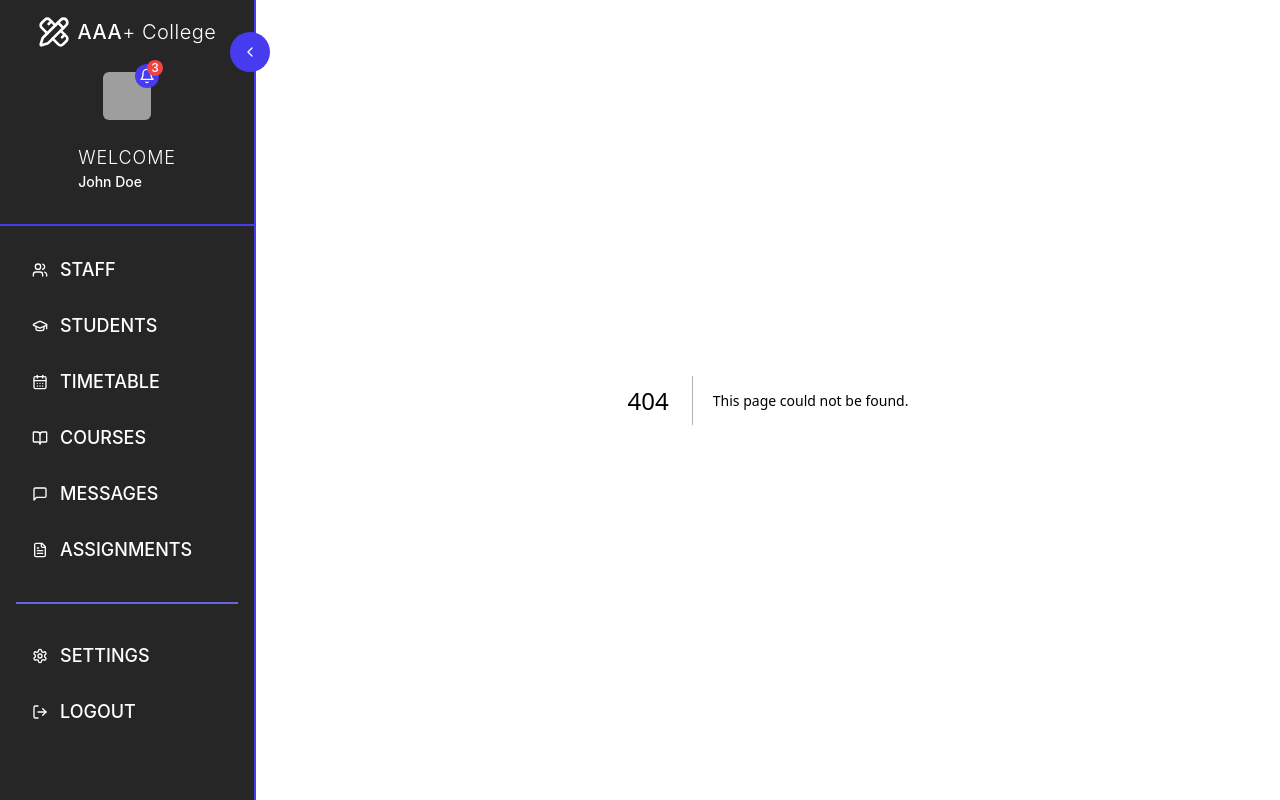
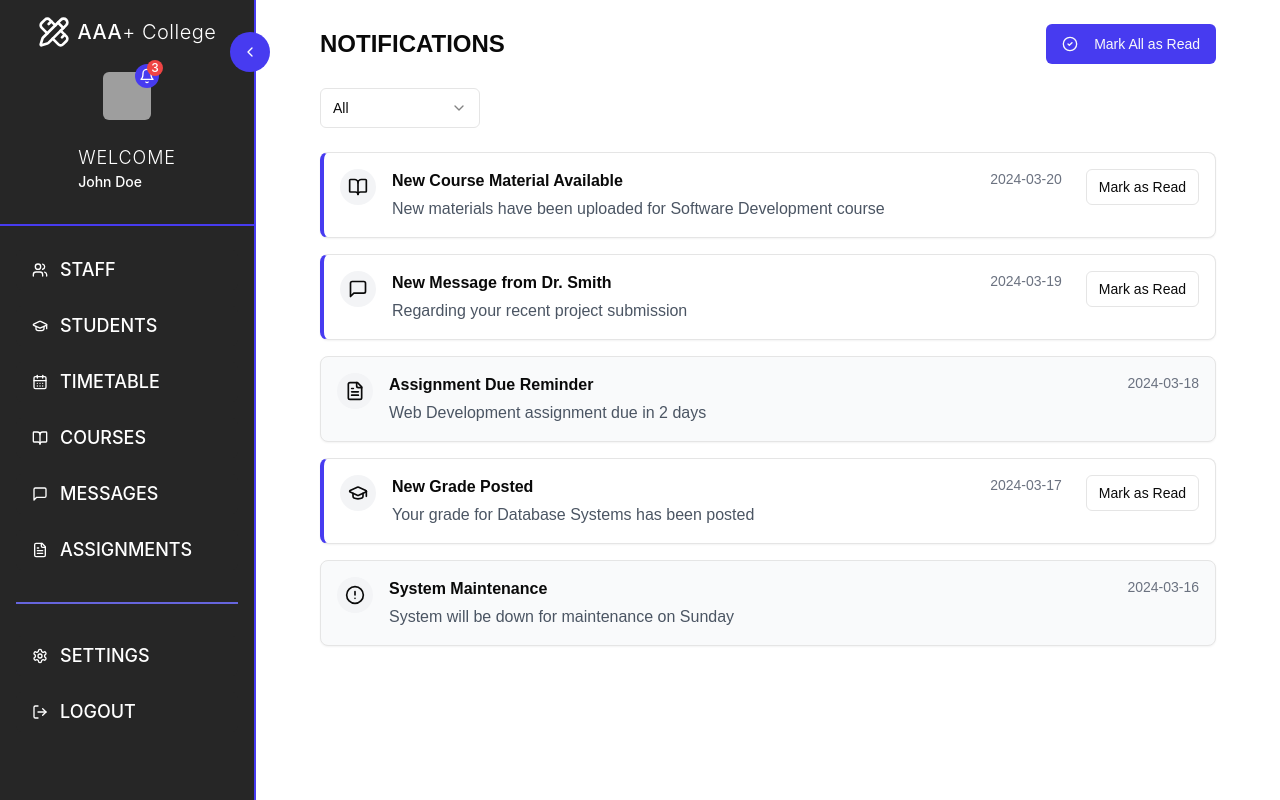
Before and after one commit to nnasko/vle-project, a Next.js app: page /notifications in a window 1280 px wide. Before the commit this address had no page. Built offline with nearby package versions, Linux system fonts and the light colour scheme; grey boxes are pictures that could not be loaded.

Commit message:
added notifications page

```diff
--- a/app/components/Navbar.tsx
+++ b/app/components/Navbar.tsx
@@ -93,13 +93,16 @@ const Navbar: React.FC = () => {
               variant="ghost"
               size="icon"
               className="bg-[#473BF0] rounded-full w-6 h-6 p-1 hover:bg-[#372BDD]"
+              asChild
             >
+              <Link href="/notifications">
                 <Bell className="text-white w-4 h-4" />
                 {notificationCount > 0 && (
                   <span className="absolute -top-1 -right-1 bg-red-500 text-white text-xs rounded-full w-4 h-4 flex items-center justify-center">
                     {notificationCount}
                   </span>
                 )}
+              </Link>
             </Button>
           </div>
         </div>
--- /dev/null
+++ b/app/components/Notifications.tsx
@@ -0,0 +1,232 @@
+"use client";
+import React, { useState } from "react";
+import { Button } from "@/components/ui/button";
+import { Card } from "@/components/ui/card";
+import {
+  Select,
+  SelectContent,
+  SelectItem,
+  SelectTrigger,
+  SelectValue,
+} from "@/components/ui/select";
+import {
+  Bell,
+  CheckCircle2,
+  BookOpen,
+  MessageSquare,
+  FileText,
+  GraduationCap,
+  AlertCircle,
+  InboxIcon,
+} from "lucide-react";
+import Link from "next/link";
+import { LucideIcon } from "lucide-react";
+
+interface NotificationType {
+  id: number;
+  type: "academic" | "message" | "assignment" | "grade" | "alert";
+  title: string;
+  message: string;
+  date: string;
+  read: boolean;
+  icon: LucideIcon;
+  link: string;
+}
+
+const initialNotifications: NotificationType[] = [
+  {
+    id: 1,
+    type: "academic",
+    title: "New Course Material Available",
+    message: "New materials have been uploaded for Software Development course",
+    date: "2024-03-20",
+    read: false,
+    icon: BookOpen,
+    link: "/courses",
+  },
+  {
+    id: 2,
+    type: "message",
+    title: "New Message from Dr. Smith",
+    message: "Regarding your recent project submission",
+    date: "2024-03-19",
+    read: false,
+    icon: MessageSquare,
+    link: "/messages",
+  },
+  {
+    id: 3,
+    type: "assignment",
+    title: "Assignment Due Reminder",
+    message: "Web Development assignment due in 2 days",
+    date: "2024-03-18",
+    read: true,
+    icon: FileText,
+    link: "/assignments",
+  },
+  {
+    id: 4,
+    type: "grade",
+    title: "New Grade Posted",
+    message: "Your grade for Database Systems has been posted",
+    date: "2024-03-17",
+    read: false,
+    icon: GraduationCap,
+    link: "/grades",
+  },
+  {
+    id: 5,
+    type: "alert",
+    title: "System Maintenance",
+    message: "System will be down for maintenance on Sunday",
+    date: "2024-03-16",
+    read: true,
+    icon: AlertCircle,
+    link: "#",
+  },
+];
+
+interface NotificationIconProps {
+  type: NotificationType["type"];
+}
+
+const NotificationIcon: React.FC<NotificationIconProps> = ({ type }) => {
+  const icons: Record<NotificationType["type"], LucideIcon> = {
+    academic: BookOpen,
+    message: MessageSquare,
+    assignment: FileText,
+    grade: GraduationCap,
+    alert: AlertCircle,
+  };
+
+  const Icon = icons[type] || Bell;
+  return <Icon className="w-5 h-5" />;
+};
+
+export default function Notifications() {
+  const [filter, setFilter] = useState<NotificationType["type"] | "all">("all");
+  const [notifications, setNotifications] =
+    useState<NotificationType[]>(initialNotifications);
+
+  const filteredNotifications = notifications.filter(
+    (notification) => filter === "all" || notification.type === filter
+  );
+
+  const markAllAsRead = () => {
+    setNotifications((prevNotifications) =>
+      prevNotifications.map((notification) => ({
+        ...notification,
+        read: true,
+      }))
+    );
+  };
+
+  const markAsRead = (id: number) => {
+    setNotifications((prevNotifications) =>
+      prevNotifications.map((notification) =>
+        notification.id === id ? { ...notification, read: true } : notification
+      )
+    );
+  };
+
+  return (
+    <div className="p-6 min-h-screen">
+      <div className="max-w-4xl mx-auto">
+        <div className="flex justify-between items-center mb-6">
+          <h1 className="text-2xl font-bold">NOTIFICATIONS</h1>
+          <Button onClick={markAllAsRead} className="bg-main hover:bg-second">
+            <CheckCircle2 className="w-4 h-4 mr-2" />
+            Mark All as Read
+          </Button>
+        </div>
+
+        <div className="space-y-4">
+          <div className="flex gap-4 mb-6">
+            <Select
+              value={filter}
+              onValueChange={(value: NotificationType["type"] | "all") =>
+                setFilter(value)
+              }
+            >
+              <SelectTrigger className="w-40">
+                <SelectValue placeholder="Filter by type" />
+              </SelectTrigger>
+              <SelectContent>
+                <SelectItem value="all">All</SelectItem>
+                <SelectItem value="academic">Academic</SelectItem>
+                <SelectItem value="message">Messages</SelectItem>
+                <SelectItem value="assignment">Assignments</SelectItem>
+                <SelectItem value="grade">Grades</SelectItem>
+                <SelectItem value="alert">Alerts</SelectItem>
+              </SelectContent>
+            </Select>
+          </div>
+
+          <div className="space-y-4">
+            {filteredNotifications.length > 0 ? (
+              filteredNotifications.map((notification) => (
+                <Card
+                  key={notification.id}
+                  className={`p-4 transition-colors ${
+                    notification.read
+                      ? "bg-gray-50"
+                      : "bg-white border-l-4 border-l-main"
+                  }`}
+                >
+                  <div className="flex items-start gap-4">
+                    <div className="p-2 rounded-full bg-gray-100">
+                      <NotificationIcon type={notification.type} />
+                    </div>
+                    <div className="flex-1">
+                      <div className="flex justify-between items-start">
+                        <Link href={notification.link} className="flex-1">
+                          <div>
+                            <h3 className="font-semibold">
+                              {notification.title}
+                            </h3>
+                            <p className="text-gray-600 mt-1">
+                              {notification.message}
+                            </p>
+                          </div>
+                        </Link>
+                        <span className="text-sm text-gray-500">
+                          {notification.date}
+                        </span>
+                      </div>
+                    </div>
+                    {!notification.read && (
+                      <Button
+                        variant="outline"
+                        size="sm"
+                        onClick={() => markAsRead(notification.id)}
+                        className="ml-2"
+                      >
+                        Mark as Read
+                      </Button>
+                    )}
+                  </div>
+                </Card>
+              ))
+            ) : (
+              <Card className="p-12">
+                <div className="flex flex-col items-center justify-center text-center">
+                  <div className="rounded-full bg-gray-100 p-4 mb-4">
+                    <InboxIcon className="w-8 h-8 text-gray-400" />
+                  </div>
+                  <h3 className="text-lg font-semibold mb-1">
+                    No notifications to display
+                  </h3>
+                  <p className="text-gray-500">
+                    {filter === "all"
+                      ? "You're all caught up! Check back later for new notifications."
+                      : `No ${filter} notifications found. Try selecting a different filter.`}
+                  </p>
+                </div>
+              </Card>
+            )}
+          </div>
+        </div>
+      </div>
+    </div>
+  );
+}
--- /dev/null
+++ b/app/notifications/page.tsx
@@ -0,0 +1,12 @@
+import React from "react";
+import Notifications from "../components/Notifications";
+
+const page = () => {
+  return (
+    <div>
+      <Notifications />
+    </div>
+  );
+};
+
+export default page;
```
Lines whose indentation alone changed are shown as unchanged.
